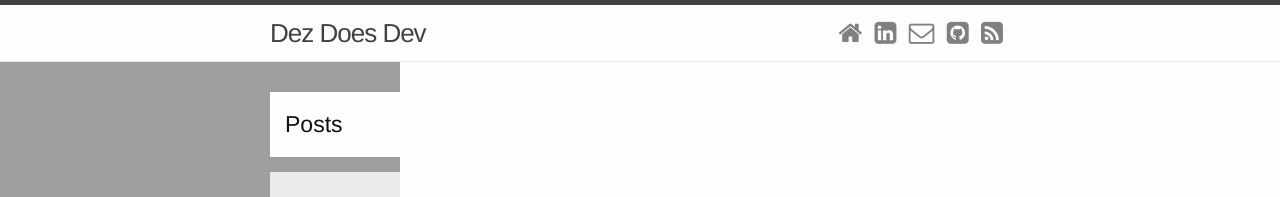
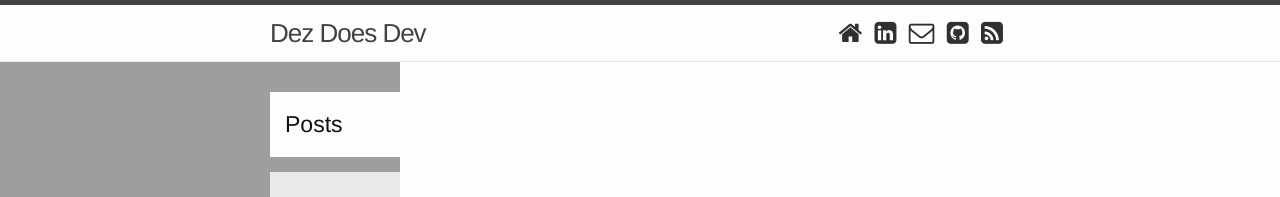
Before and after one commit to descartez/devblog, a Jekyll site: the page built from index.html, in a window 1280 px wide. Shown: the top 197 px of the page. Built offline with Jekyll 4.4.1, drawn with Linux system fonts in a browser that asks for light colours; nearby versions of some CDN libraries.

Commit message:
adds in dark grey scss variable, changes blog button in navbar to go to root

```diff
--- a/_includes/header.html
+++ b/_includes/header.html
@@ -14,18 +14,13 @@
       </a>
 
       <div class="trigger">
-        <!-- {% for page in site.pages %}
-          {% if page.title %}
-          <a class="page-link" href="{{ page.url | prepend: site.baseurl }}">{{ page.title }}</a>
-          {% endif %}
-        {% endfor %} -->
         <div id="nav-icons">
           <a href="http://descartez.github.io"><i class="fa fa-home fa-lg"></i></a>
           <a
           <a href="http://www.linkedin.com/in/ryanstong"><i class="fa fa-linkedin-square fa-lg"></i></a>
           <a href="mailto:rvanstong@gmail.com?subject=Would-love-to-talk-to-you!"><i class="fa fa-envelope-o fa-lg"></i></a>
           <a href="http://www.github.com/descartez"><i class="fa fa-github-square fa-lg"></i></a>
-          <a href="http://www.google.com"><i class="fa fa-rss-square fa-lg"></i></a>
+          <a href="/"><i class="fa fa-rss-square fa-lg"></i></a>
           </div>
       </div>
     </nav>
--- a/_sass/_layout.scss
+++ b/_sass/_layout.scss
@@ -25,7 +25,7 @@
 
 #nav-icons {
     > a {
-        color: grey;
+        color: $dark-grey-color;
         padding-right: 7px;
     }
 
--- a/css/main.scss
+++ b/css/main.scss
@@ -23,6 +23,7 @@
 $hover-off-opacity: 0.8;
 
 $grey-color:       #828282;
+$dark-grey-color: #303030;
 $grey-color-light: lighten($grey-color, 40%);
 $grey-color-dark:  darken($grey-color, 25%);
 
```
